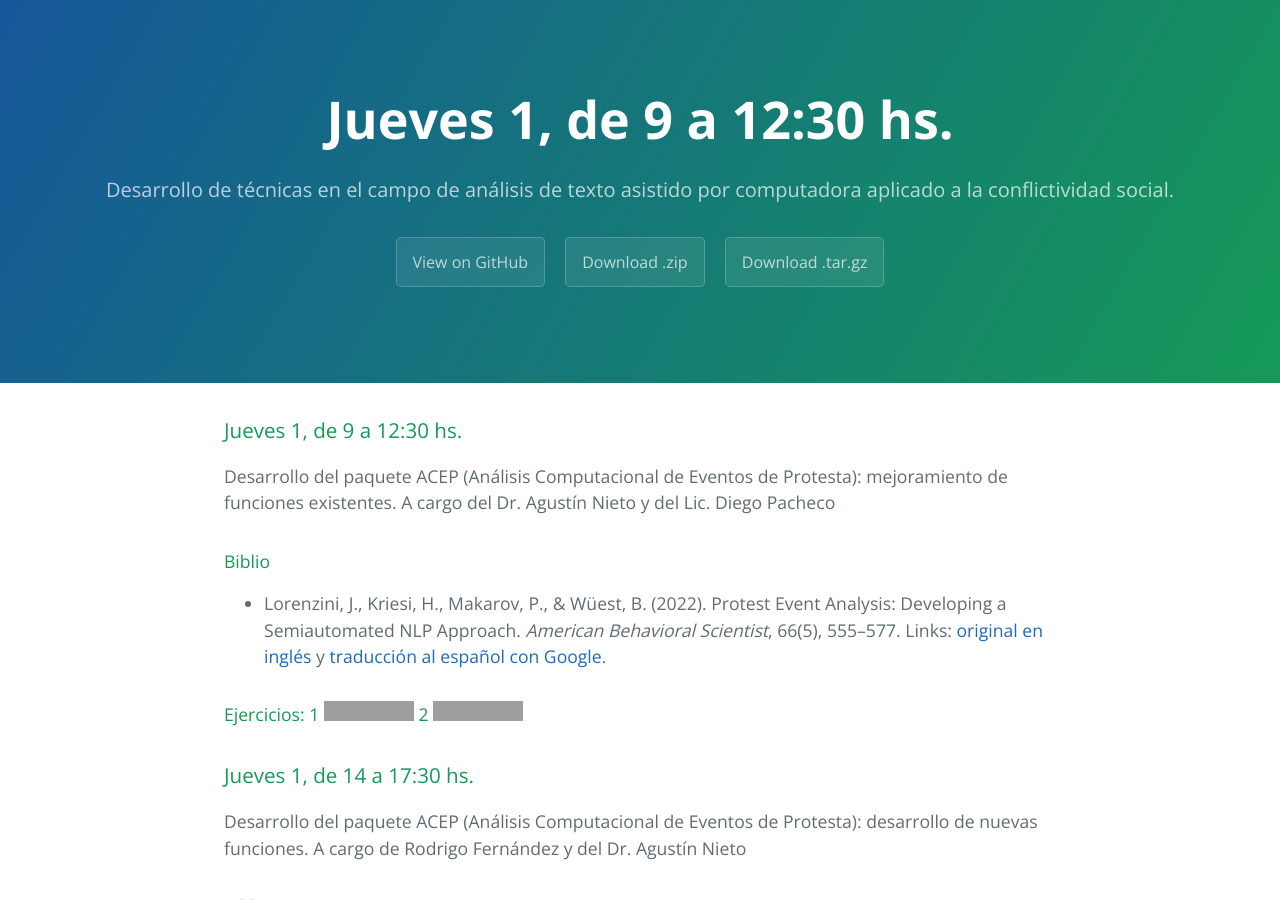
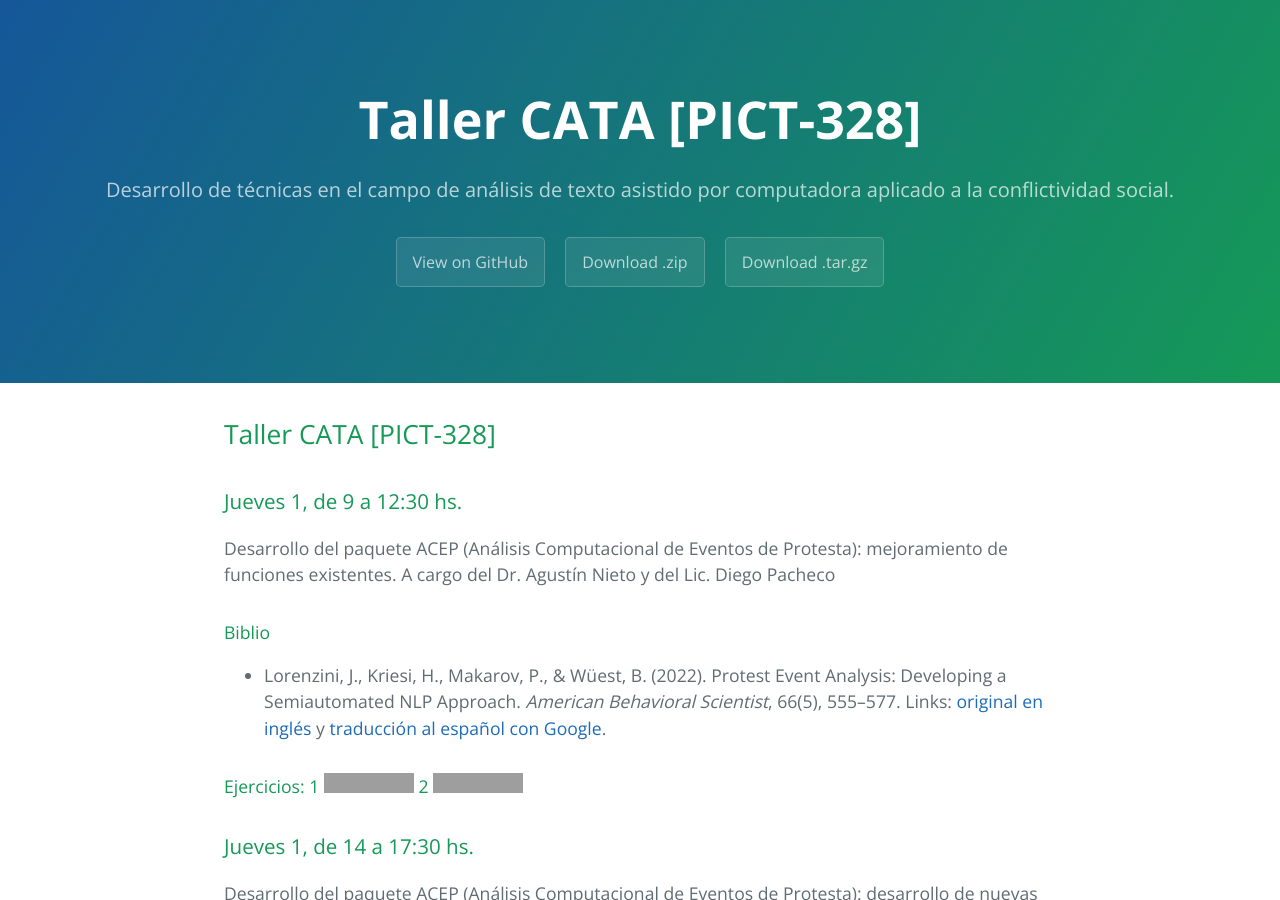
Before and after one commit to agusnieto77/taller_pict_2019, a Jekyll site: the page built from docs/README.md, in a window 1280 px wide and 900 px high. Built offline with Jekyll 4.4.1, drawn with Linux system fonts in a browser that asks for light colours; our own code applies the rules of GitHub Pages for plain Markdown files; grey boxes are pictures that could not be loaded.

Commit message:
actualización

````diff
--- a/README.Rmd
+++ b/README.Rmd
@@ -10,6 +10,7 @@ output: md_document
 knitr::opts_chunk$set(echo = TRUE)
 #rmarkdown::render("README.Rmd", output_file = "./docs/README.md")
 ```
+## Taller CATA [PICT-328]
 
 ### Jueves 1, de 9 a 12:30 hs. {style="text-align: justify"}
 
--- a/docs/README.md
+++ b/docs/README.md
@@ -1,3 +1,5 @@
+## Taller CATA \[PICT-328\]
+
 ### Jueves 1, de 9 a 12:30 hs.
 
 Desarrollo del paquete ACEP (Análisis Computacional de Eventos de
--- a/docs/_config.yml
+++ b/docs/_config.yml
@@ -1,4 +1,5 @@
-title: Taller
+title: Taller CATA [PICT-328]
+subtitle: 1 y 2 de junio de 2023, Mar del Plata
 description: Desarrollo de técnicas en el campo de análisis de texto asistido por computadora aplicado a la conflictividad social.
 show_downloads: true
 google_analytics:
````
